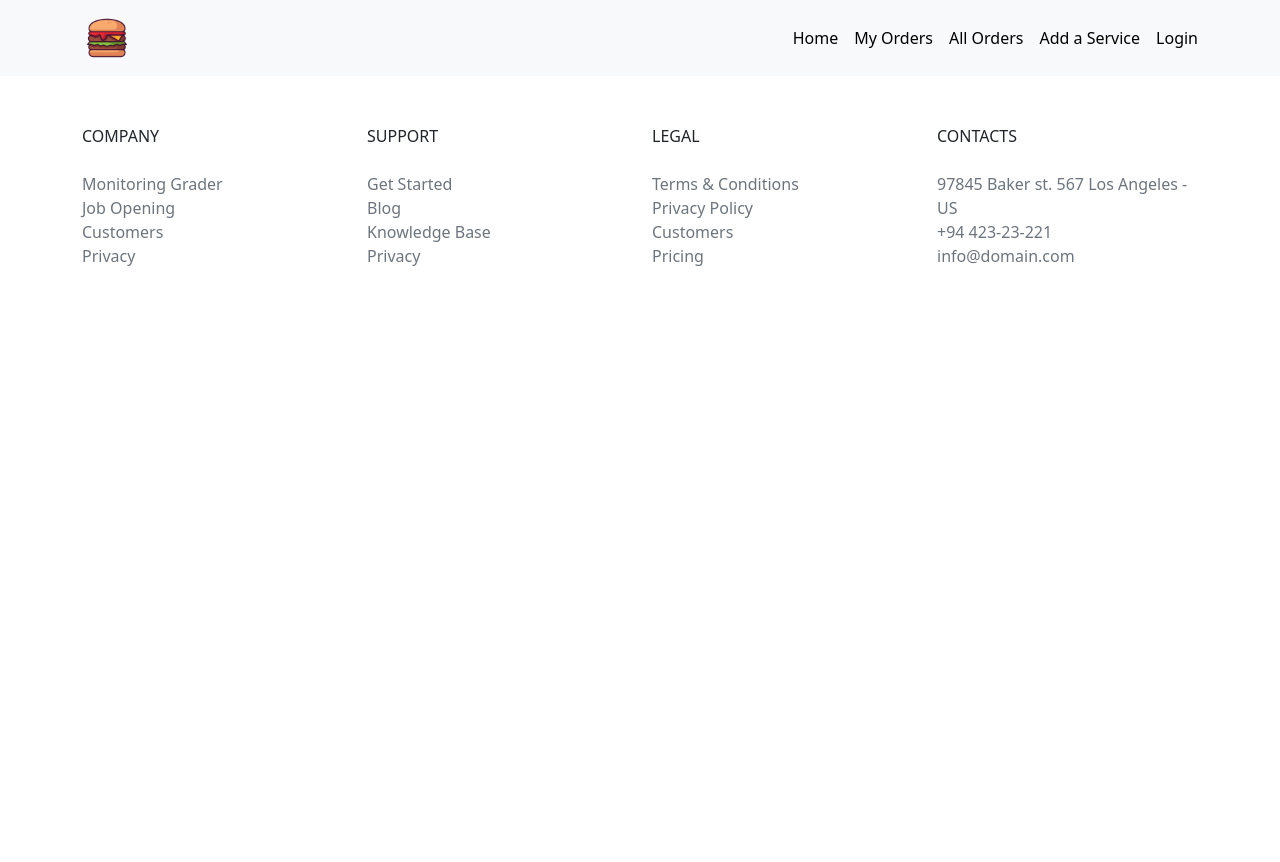
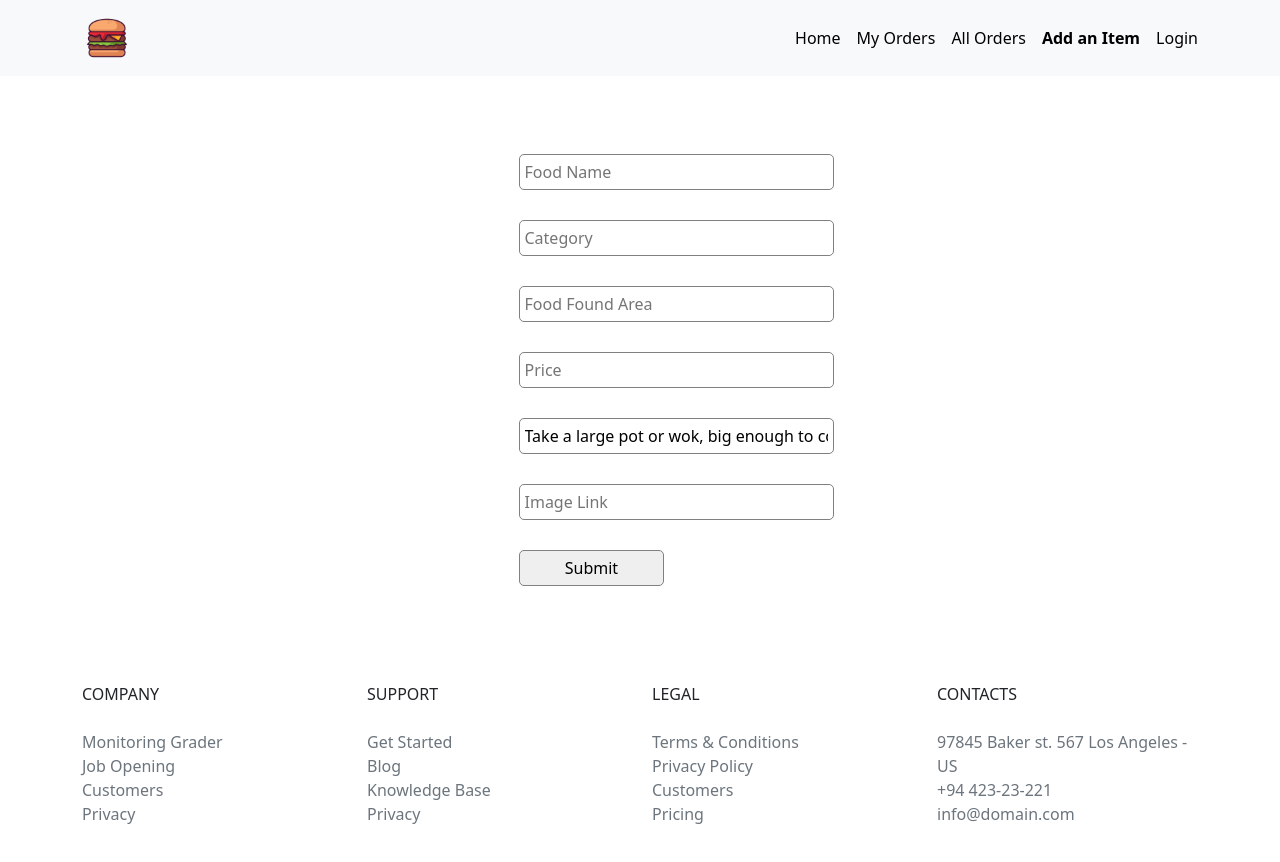
Before and after one commit to Mahmud-cse/Food-Delivery-Service-Client, a React (Create React App) app: page /addItem in a window 1280 px wide. Shown: the top 862 px of the page. Before the commit the page ends 800 px from the top, so only its background shows below. Built offline with nearby package versions, Linux system fonts and the light colour scheme; no server answers.

Commit message:
add service

```diff
--- a/src/App.js
+++ b/src/App.js
@@ -14,6 +14,7 @@ import AuthProvider from './components/Context/AuthProvider';
 import MyOrders from './components/MyOrders/MyOrders';
 import PlaceOrder from './components/PlaceOrder/PlaceOrder';
 import PrivateRoute from './components/PrivateRoute/PrivateRoute';
+import AddanItem from './components/AddanItem/AddanItem';
 
 function App() {
   return (
@@ -28,6 +29,9 @@ function App() {
             </Route>
             <Route exact path="/home">
               <Home />
+            </Route>
+            <Route exact path="/addItem">
+              <AddanItem />
             </Route>
             <PrivateRoute exact path="/orders">
               <MyOrders />
--- /dev/null
+++ b/src/components/AddanItem/AddanItem.js
@@ -0,0 +1,44 @@
+import React from 'react';
+import { Container } from 'react-bootstrap';
+import { useForm } from 'react-hook-form';
+
+const AddanItem = () => {
+    const { register, handleSubmit, reset, formState: { errors } } = useForm();
+
+    const onSubmit = data => {
+        fetch('http://localhost:5000/addService', {
+            method: 'POST',
+            headers: {
+                'content-type': 'application/json'
+            },
+            body: JSON.stringify(data)
+        })
+            .then(res => res.json())
+            .then(result => {
+                if (result.insertedId) {
+                    alert('Order processed Successfully');
+                    reset();
+                }
+            })
+    };
+
+    return (
+        <div className="mt-5 mb-5">
+            <Container className="d-flex align-items-center justify-content-center">
+                <form className="shipping-form" onSubmit={handleSubmit(onSubmit)}>
+
+                    <input placeholder="Food Name" defaultValue="" {...register("strMeal", { required: true })} style={{ width: "130%" }} />
+                    <input placeholder="Category" defaultValue="" {...register("strCategory", { required: true })} style={{ width: "130%" }} />
+                    <input placeholder="Food Found Area" defaultValue="" {...register("strArea", { required: true })} style={{ width: "130%" }} />
+                    <input placeholder="Price" defaultValue="" {...register("strPrice", { required: true })} style={{ width: "130%" }} />
+                    <input placeholder="Instructions" defaultValue="Take a large pot or wok, big enough to cook all the chicken, and heat the oil in it. Once the oil is hot, add sliced onion and fry them." {...register("strInstructions")} style={{ width: "130%" }} />
+                    <input placeholder="Image Link" defaultValue="" {...register("strMealThumb", { required: true })} style={{ width: "130%" }} />
+
+                    <input type="submit" />
+                </form>
+            </Container>
+        </div>
+    );
+};
+
+export default AddanItem;
--- a/src/components/NavBar/NavBar.js
+++ b/src/components/NavBar/NavBar.js
@@ -1,12 +1,12 @@
 import React from 'react';
-import {Container, Nav, Navbar, Stack,Button } from 'react-bootstrap';
+import { Container, Nav, Navbar, Stack, Button } from 'react-bootstrap';
 import { NavLink } from 'react-router-dom';
 import useAuth from '../hooks/useAuth';
 import image from '../img/logo.png';
 import './NavBar.css';
 
 const NavBar = () => {
-  const {user,signOutUsingGoogle} = useAuth();
+  const { user, signOutUsingGoogle } = useAuth();
   return (
     <div>
       <Navbar className="bg-light" collapseOnSelect expand="lg">
@@ -27,33 +27,33 @@ const NavBar = () => {
               {/* stack */}
               <Stack direction="horizontal" gap={3}>
                 {/* <i class="fas fa-shopping-cart"></i> */}
-                <NavLink to="/home" className="f-13" style={{color:"black"}}   activeStyle={{
+                <NavLink to="/home" className="f-13" style={{ color: "black" }} activeStyle={{
                   fontWeight: "bold",
                   color: "black"
                 }}>Home</NavLink>
-                <NavLink to="/orders" className="f-13" style={{color:"black"}}   activeStyle={{
+                <NavLink to="/orders" className="f-13" style={{ color: "black" }} activeStyle={{
                   fontWeight: "bold",
                   color: "black"
                 }}>My Orders</NavLink>
-                <NavLink to="/allOrders" className="f-13" style={{color:"black"}}   activeStyle={{
+                <NavLink to="/allOrders" className="f-13" style={{ color: "black" }} activeStyle={{
                   fontWeight: "bold",
                   color: "black"
                 }}>All Orders</NavLink>
 
-                <NavLink to="/addService" className="f-13" style={{color:"black"}}   activeStyle={{
+                <NavLink to="/addItem" className="f-13" style={{ color: "black" }} activeStyle={{
                   fontWeight: "bold",
                   color: "black"
-                }}>Add a Service</NavLink>
+                }}>Add an Item</NavLink>
                 {
-                  user.displayName || user.email?
-                  <NavLink to="" onClick={signOutUsingGoogle} className="f-13" style={{color:"black"}} activeStyle={{
-                    fontWeight:"bold",
-                    color:"black"
+                  user.displayName || user.email ?
+                    <NavLink to="" onClick={signOutUsingGoogle} className="f-13" style={{ color: "black" }} activeStyle={{
+                      fontWeight: "bold",
+                      color: "black"
                     }}>
                       <Button variant="dark" className="rounded-pill">LogOut</Button>
                     </NavLink>
                     :
-                  <NavLink to="/login" className="f-13" style={{color:"black"}}   activeStyle={{
+                    <NavLink to="/login" className="f-13" style={{ color: "black" }} activeStyle={{
                       fontWeight: "bold",
                       color: "black"
                     }}>Login</NavLink>
--- a/src/components/PlaceOrder/PlaceOrder.js
+++ b/src/components/PlaceOrder/PlaceOrder.js
@@ -12,13 +12,13 @@ const PlaceOrder = () => {
     const [specificDetail, setSpecificDetail] = useState({});
 
     useEffect(() =>
-        fetch("/data.json")
+        fetch("http://localhost:5000/services")
             .then(res => res.json())
             .then(data => setDetails(data)), []);
 
     useEffect(() => {
         if (details.length > 0) {
-            const matchedData = details.find(detail => detail.idMeal == id);
+            const matchedData = details.find(detail => detail._id == id);
             setSpecificDetail(matchedData);
         }
     }, [details]);
--- a/src/components/ServiceList/ServiceList.js
+++ b/src/components/ServiceList/ServiceList.js
@@ -1,25 +1,25 @@
 import React from 'react';
-import { Card, Col,Button } from 'react-bootstrap';
+import { Card, Col, Button } from 'react-bootstrap';
 import { Link } from 'react-router-dom';
 
 const ServiceList = (props) => {
-    const {idMeal,strMeal,strInstructions,strMealThumb,strPrice}=props.value;
+  const { _id, strMeal, strInstructions, strMealThumb, strPrice } = props.value;
 
   return (
     <Col md={4} className="mb-5 mt-5">
       <Card data-aos="fade-up" className="border-0 rounded-3 cardStyle">
-                        <Card.Img className="mt-3" variant="top" src={strMealThumb} style={{width:"50%",height:"50%",margin:"auto"}}/>
+        <Card.Img className="mt-3" variant="top" src={strMealThumb} style={{ width: "50%", height: "50%", margin: "auto" }} />
         <Card.Body>
           <Card.Title>{strMeal}</Card.Title>
           <Card.Text className="text-muted">
             {strInstructions}
           </Card.Text>
           <Card.Title className="text-center">
-                              {strPrice}
+            ${strPrice}
           </Card.Title>
         </Card.Body>
         <div className="mx-auto mb-3">
-                          <Link to={`/placeOrder/${idMeal}`}>
+          <Link to={`/placeOrder/${_id}`}>
             <Button variant="outline-primary">Order</Button>
           </Link>
         </div>
--- a/src/components/Services/Services.js
+++ b/src/components/Services/Services.js
@@ -3,19 +3,19 @@ import { Row } from 'react-bootstrap';
 import ServiceList from '../ServiceList/ServiceList';
 
 const Services = () => {
-    const [item,setItem]=useState([]);
+    const [item, setItem] = useState([]);
 
-    useEffect(()=>{
-        fetch('/data.json')
-        .then(res=>res.json())
-        .then(data=>setItem(data));
-    },[]);
+    useEffect(() => {
+        fetch('http://localhost:5000/services')
+            .then(res => res.json())
+            .then(data => setItem(data));
+    }, []);
 
     return (
         <div>
             <Row>
                 {
-                    item.map(value=><ServiceList key={value.id} value={value}/>)
+                    item.map(value => <ServiceList key={value.id} value={value} />)
                 }
             </Row>
         </div>
```
Also changed, not shown: public/data.json (+8 -17 lines), src/components/Home/Home.js (+6 -6 lines). Lines whose indentation alone changed are shown as unchanged.
